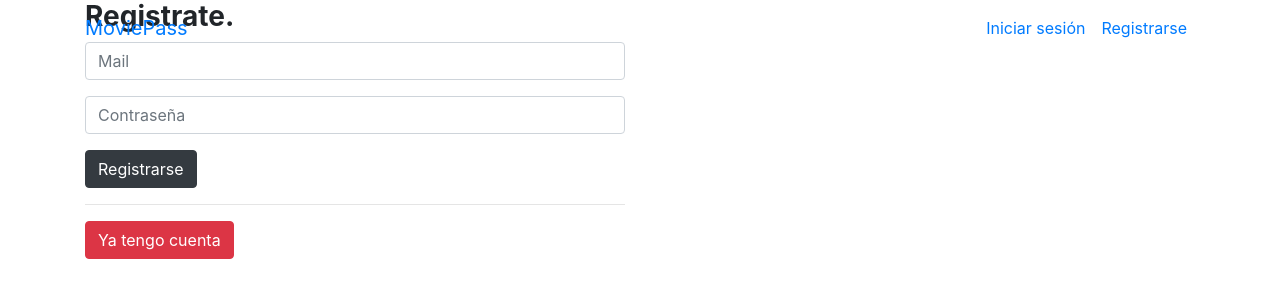
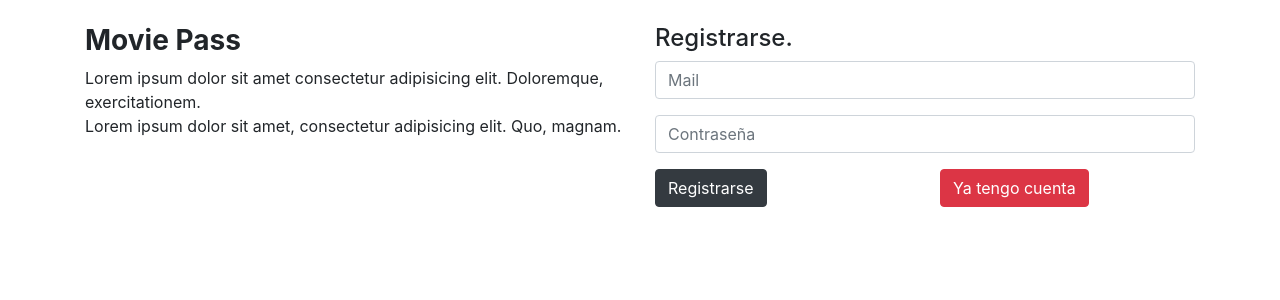
Before and after one commit to MatiDiyo/MoviePass, a PHP site: page /Views/signup.php in a window 1280 px wide. Shown: the top 300 px of the page. Run offline with PHP 8.4, Linux system fonts and the light colour scheme; some libraries are stand-ins or nearby versions.

Commit message:
Correccion nav-bar en login y signup.
se quito el navbar y se mejoro las vistas.

```diff
--- a/Models/User.php
+++ b/Models/User.php
@@ -12,7 +12,7 @@
             return $this->id;
         }
 
-        function setMail($id)
+        function setId($id)
         {
             $this->id = $id;
         }
--- a/Views/css/style.css
+++ b/Views/css/style.css
@@ -40,6 +40,12 @@ section{
 }
 
 .form-cine{
+    min-height: 300px;
+    padding-top: 90px;
+    margin-bottom: 100px;
+}
+
+.form-user{
     min-height: 300px;
     padding-top: 90px;
     margin-bottom: 100px;
--- a/Views/signup.php
+++ b/Views/signup.php
@@ -1,30 +1,38 @@
 <?php
     include('header.php');
-    include('nav-bar.php');
+    //include('nav-bar.php');
 ?>
+<section id="signup">
 
-<section id="signup">
-    <form id="signupForm" method="POST" action="<?php echo FRONT_ROOT."User/Add"?>">
-        <div class="container">
-            <div class="content-center">
+    <div class="container form-user">
         <div class="row">
-                    <div class="col-12">
-                        <h3><b>Registrate.</b></h3>
+
+            <div class="col-md-6 mt-4">
+                <h3><b>Movie Pass</b></h3>
+                <p>Lorem ipsum dolor sit amet consectetur adipisicing elit. Doloremque, exercitationem.<br>Lorem ipsum dolor sit amet, consectetur adipisicing elit. Quo, magnam.</p>
+            </div>
+
+            <div class="col-md-6 mt-4">
+                <form id="loginForm" method="POST" action="<?php echo FRONT_ROOT."User/Add"?>">
+
+                        <div class="row">
+                            <div class="col-md-12">
+                                <h4>Registrarse.</h4>
                             </div>
                         </div>
 
                         <div class="row">
-                    <div class="col-6">
+                            <div class="col-12">
                                 <div class="form-group">
-                                <input type="email" class="form-control" name="email" id="email" placeholder="Mail" required />
+                                    <input type="email" class="form-control" name="userMail" id="mail" placeholder="Mail" required/>
                                 </div>
                             </div>
                         </div>
 
                         <div class="row">
-                    <div class="col-6">
+                            <div class="col-12">
                                 <div class="form-group">
-                                <input type="password" class="form-control" name="password" id="password" placeholder="Contraseña" required />
+                                    <input type="password" class="form-control" name="userPassword" id="password" placeholder="Contraseña" required/>
                                 </div>
                             </div>
                         </div>
@@ -33,29 +41,21 @@
                             <div class="col-6">
                                 <button type="submit" class="btn btn-dark">Registrarse</button>
                             </div>
-                </div>
 
-                <div class="row">
-                    <div class="col-6">
-                        <hr/>
-                    </div>
-                </div>
-
-            </div>
-        </div>
                 </form>
 
-    <div class="container">
-        <div class="row">
                             <div class="col-6">
                                 <form method="get" action="<?php echo FRONT_ROOT."User/ShowLogin"?>">
                                     <button type="submit" class="btn btn-danger">Ya tengo cuenta</button>
                                 </form>
                             </div>
+
+                        </div>
+
             </div>
         </div>
+</section>
 
-</section>
 
 <?php
     include('footer.php');
```
Also changed, not shown: Views/login.php (+20 -23 lines). Lines whose indentation alone changed are shown as unchanged.
